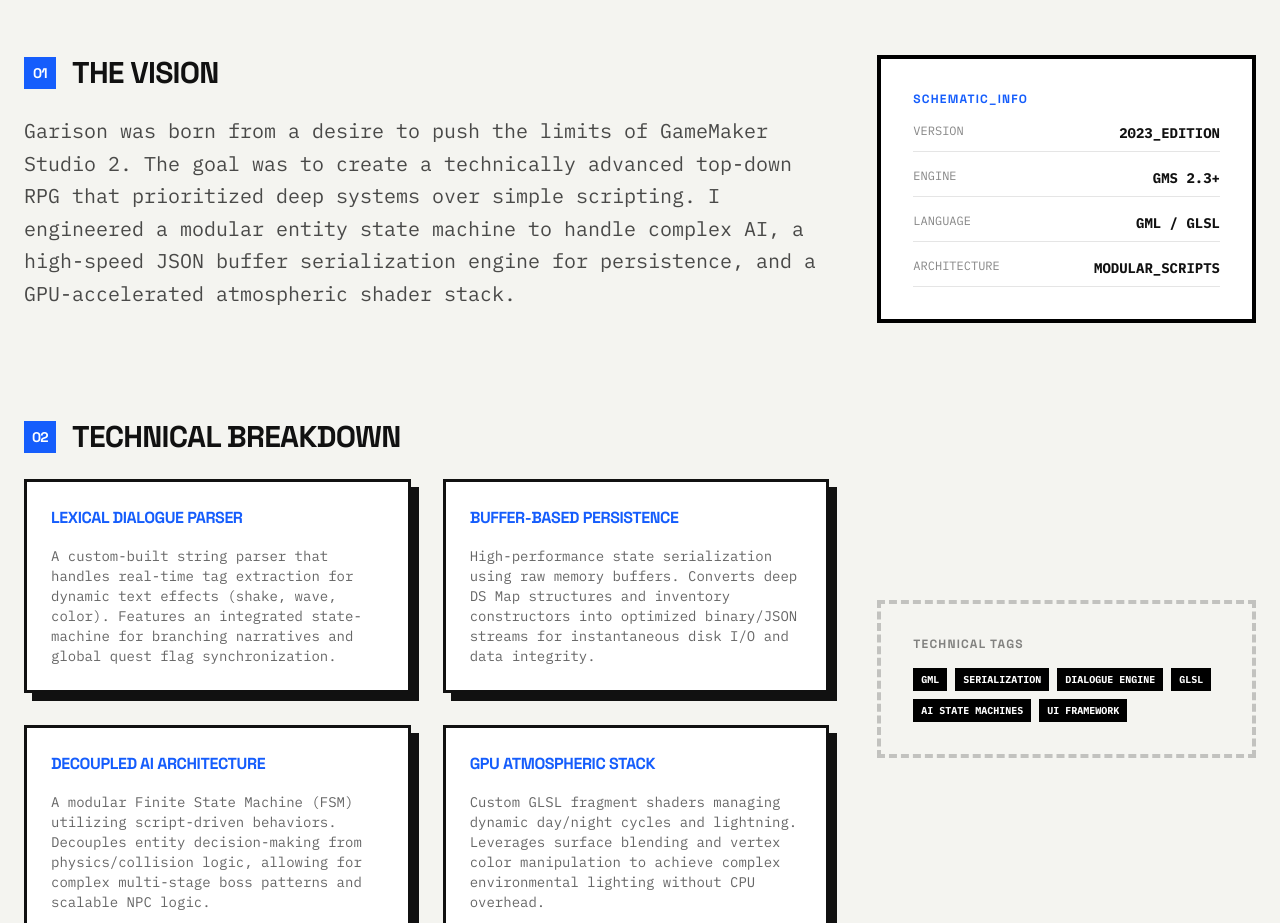
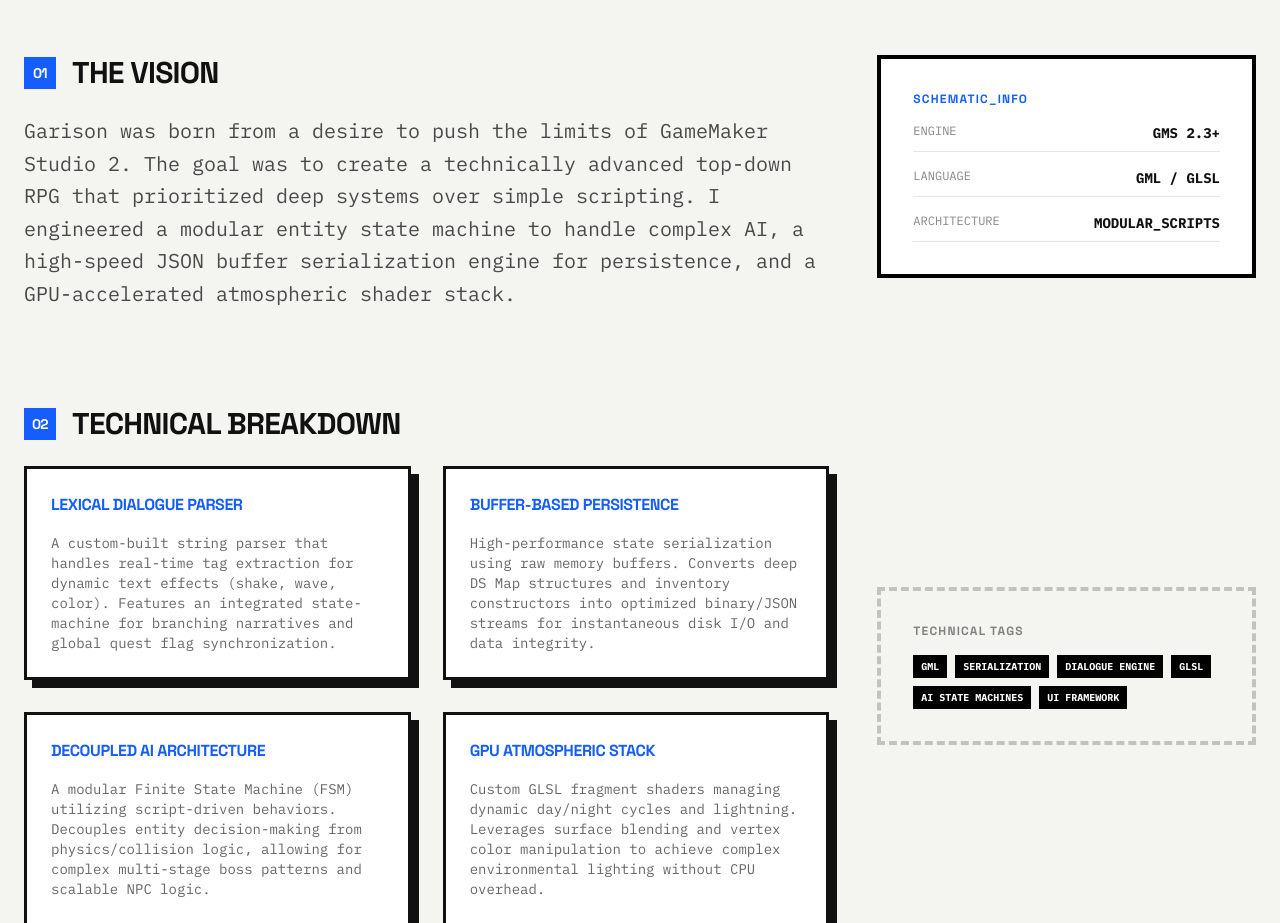
Before and after one commit to hexa325/portfolio-website, a Next.js app: page /projects/garison in a window 1280 px wide. Shown: the part 1020-1943 px from the top of the page. Built offline with nearby package versions, Linux system fonts and the light colour scheme.

Commit message:
chore: remove version from Garison schematic info

```diff
--- a/src/app/projects/garison/page.tsx
+++ b/src/app/projects/garison/page.tsx
@@ -117,10 +117,6 @@ export default function GarisonShowcase() {
               <h3 className="font-bold uppercase mb-4 text-xs tracking-widest text-blue-600">Schematic_Info</h3>
               <ul className="space-y-4 font-mono text-sm">
                 <li className="flex justify-between border-b border-black/10 dark:border-white/10 pb-2">
-                  <span className="opacity-50 text-xs">VERSION</span>
-                  <span className="font-bold">2023_EDITION</span>
-                </li>
-                <li className="flex justify-between border-b border-black/10 dark:border-white/10 pb-2">
                   <span className="opacity-50 text-xs">ENGINE</span>
                   <span className="font-bold">GMS 2.3+</span>
                 </li>
```
